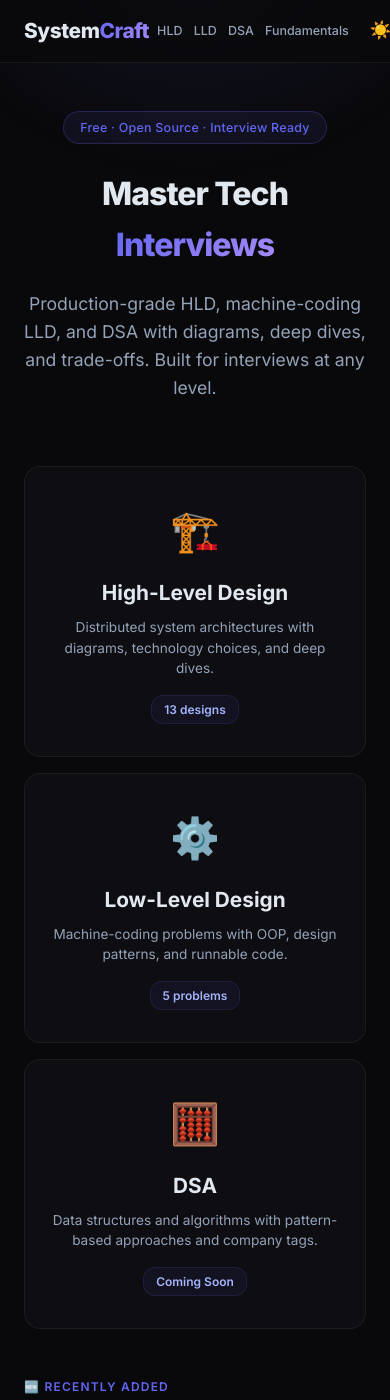
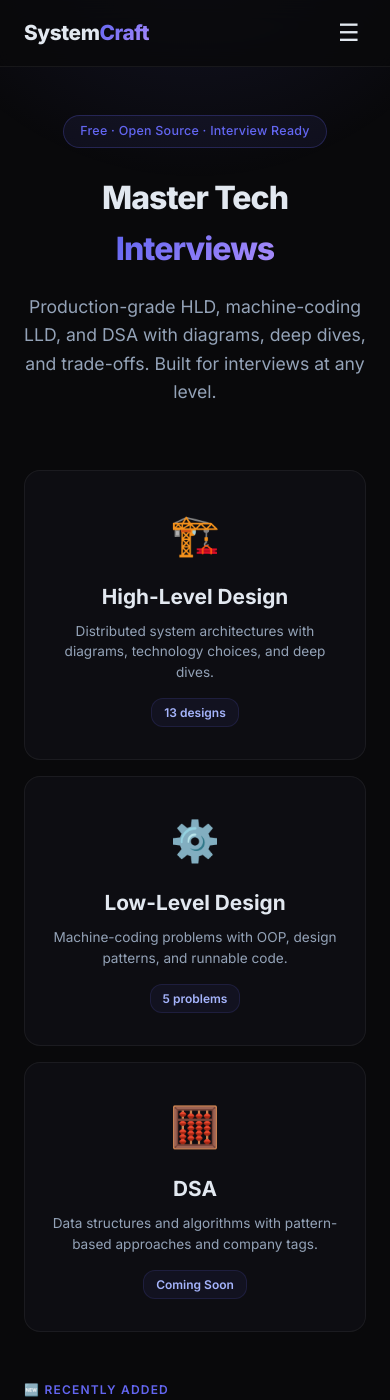
Before and after one commit to iluzn/HLD-Designs, a Jekyll site: the page built from index.html, in a window 390 px wide and 1400 px high. Built offline with Jekyll 4.4.1, drawn with Linux system fonts in a browser that asks for light colours.

Commit message:
feat: add hamburger menu to homepage + fix hamburger opacity (use var(--text) color)

```diff
--- a/_layouts/default.html
+++ b/_layouts/default.html
@@ -50,7 +50,7 @@
         .theme-toggle:hover { border-color: var(--accent); color: var(--text); }
 
         /* Hamburger menu for mobile */
-        .hamburger { display: none; background: none; border: none; color: var(--text-muted); font-size: 1.4rem; cursor: pointer; padding: 0.3rem; line-height: 1; }
+        .hamburger { display: none; background: none; border: none; color: var(--text); font-size: 1.5rem; cursor: pointer; padding: 0.4rem; line-height: 1; }
         .nav-links { display: flex; align-items: center; gap: 0.2rem; }
 
         @media (max-width: 600px) {
@@ -155,7 +155,7 @@
         <div class="header-inner">
             <a href="/" class="logo">System<span>Craft</span></a>
             <nav>
-                <button class="hamburger" id="hamburger-btn" aria-label="Menu">☰</button>
+                <button class="hamburger" id="hamburger-btn" aria-label="Menu">&#9776;</button>
                 <div class="nav-links" id="nav-links">
                     <a href="/">Designs</a>
                     <a href="/concepts">HLD</a>
--- a/index.html
+++ b/index.html
@@ -67,10 +67,21 @@
         }
         .logo { font-size: 1.3rem; font-weight: 800; color: var(--text); text-decoration: none; letter-spacing: -0.02em; white-space: nowrap; }
         .logo span { background: linear-gradient(135deg, var(--accent), #a78bfa); -webkit-background-clip: text; -webkit-text-fill-color: transparent; }
-        nav { display: flex; align-items: center; gap: 0.2rem; flex-wrap: nowrap; }
+        nav { display: flex; align-items: center; gap: 0.2rem; flex-wrap: nowrap; position: relative; }
         nav a { color: var(--text-muted); text-decoration: none; margin-left: 1.2rem; font-size: 0.88rem; font-weight: 500; transition: color 0.2s; }
         nav a:hover { color: var(--text); }
         nav a.active { color: var(--accent); }
+        .hamburger { display: none; background: none; border: none; color: var(--text); cursor: pointer; padding: 0.4rem; font-size: 1.5rem; line-height: 1; }
+        .nav-links { display: flex; align-items: center; gap: 0; }
+
+        @media (max-width: 600px) {
+            .hamburger { display: block; }
+            .nav-links { display: none; position: absolute; top: 100%; right: 0; background: var(--header-bg); border: 1px solid var(--border); border-radius: 10px; padding: 0.5rem 0; flex-direction: column; align-items: stretch; min-width: 160px; box-shadow: 0 12px 32px rgba(0,0,0,0.4); backdrop-filter: blur(16px); margin-top: 0.5rem; }
+            .nav-links.open { display: flex; }
+            .nav-links a { margin-left: 0; padding: 0.7rem 1.2rem; font-size: 0.92rem; border-bottom: 1px solid var(--border); }
+            .nav-links a:last-of-type { border-bottom: none; }
+            #theme-btn { margin: 0.5rem 1.2rem; }
+        }
 
         .hero {
             position: relative; z-index: 1;
@@ -156,11 +167,14 @@
         <div class="header-inner">
             <a href="/" class="logo">System<span>Craft</span></a>
             <nav>
-                <a href="/hld">HLD</a>
-                <a href="/lld">LLD</a>
-                <a href="/dsa">DSA</a>
-                <a href="/concepts">Fundamentals</a>
-                <button id="theme-btn" title="Switch to light mode" style="background:none;border:none;color:var(--text-muted);cursor:pointer;font-size:1.1rem;padding:0.3rem;margin-left:0.8rem;line-height:1;border-radius:50%;transition:color 0.2s;">🌙</button>
+                <button class="hamburger" id="hamburger-btn" aria-label="Menu">&#9776;</button>
+                <div class="nav-links" id="nav-links">
+                    <a href="/hld">HLD</a>
+                    <a href="/lld">LLD</a>
+                    <a href="/dsa">DSA</a>
+                    <a href="/concepts">Fundamentals</a>
+                    <button id="theme-btn" title="Switch theme" style="background:none;border:1px solid var(--border);color:var(--text-muted);cursor:pointer;font-size:1rem;padding:0.4rem 0.6rem;border-radius:6px;transition:color 0.2s;">🌙</button>
+                </div>
             </nav>
         </div>
     </header>
```
Also changed, not shown: other parts of index.html (+15 -0 lines).
